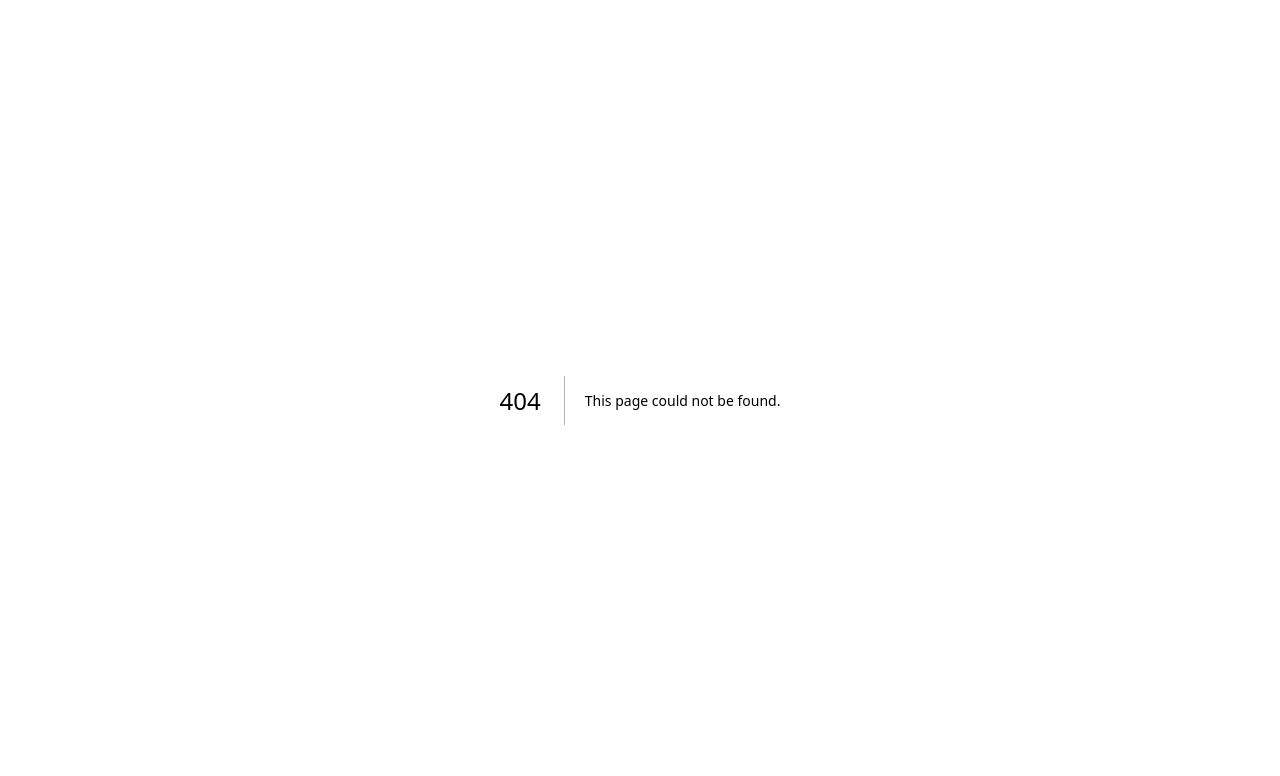
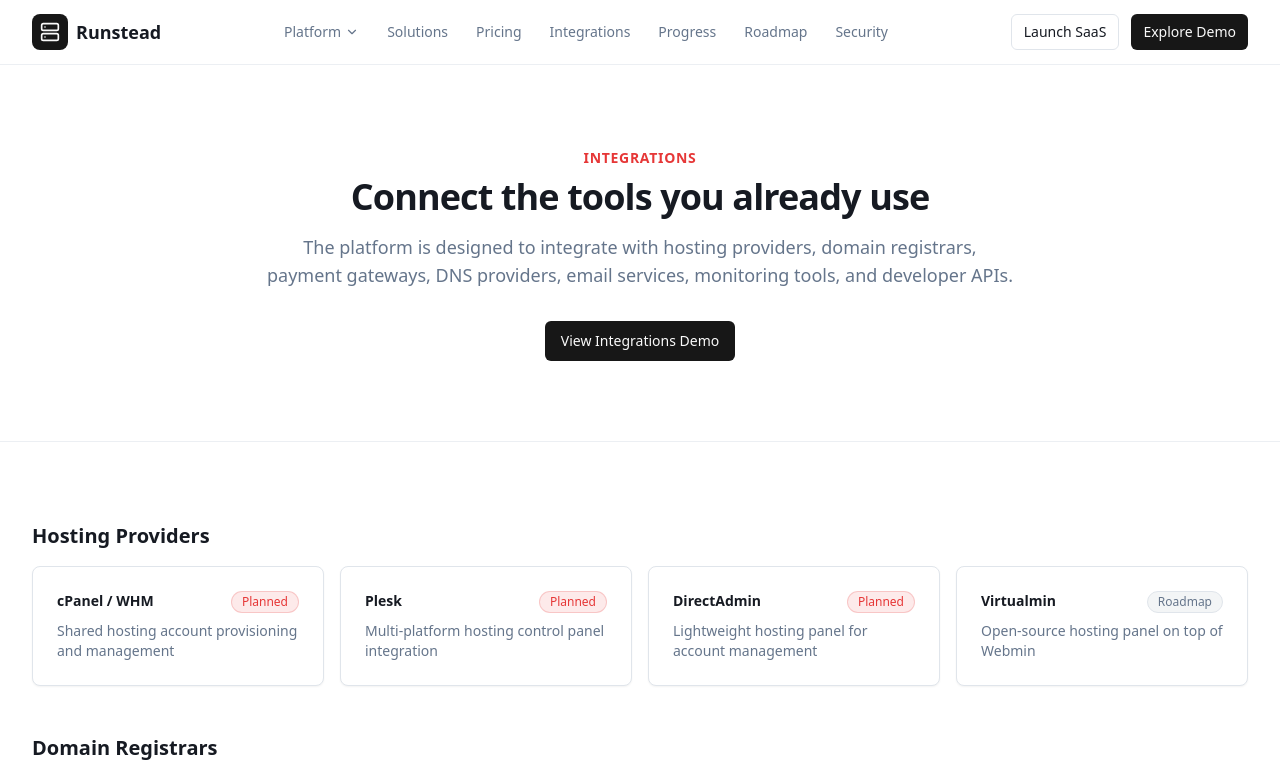
Before and after one commit to eshanized/Runstead, a Next.js app: page /integrations in a window 1280 px wide. Before the commit this address had no page. Shown: the top 776 px of the page. Built offline with nearby package versions, Linux system fonts and the light colour scheme.

Commit message:
feat(integrations): add integrations page component

```diff
--- /dev/null
+++ b/app/integrations/page.tsx
@@ -0,0 +1,68 @@
+import Link from 'next/link';
+import { ArrowRight } from 'lucide-react';
+import { MarketingLayout } from '@/components/marketing/marketing-layout';
+import { SectionHeading } from '@/components/marketing/section-heading';
+import { StatusBadge } from '@/components/shared/status-badge';
+import { Button } from '@/components/ui/button';
+import { Card, CardContent } from '@/components/ui/card';
+import { Alert, AlertDescription, AlertTitle } from '@/components/ui/alert';
+import { integrationCategories } from '@/lib/config/features';
+
+export default function IntegrationsPage() {
+  return (
+    <MarketingLayout>
+      <section className="border-b border-border/60 py-20">
+        <div className="mx-auto max-w-7xl px-4 sm:px-6 lg:px-8">
+          <SectionHeading
+            eyebrow="Integrations"
+            title="Connect the tools you already use"
+            description="The platform is designed to integrate with hosting providers, domain registrars, payment gateways, DNS providers, email services, monitoring tools, and developer APIs."
+          />
+          <div className="mt-8 flex gap-3 justify-center">
+            <Button asChild><Link href="/demo/integrations">View Integrations Demo</Link></Button>
+          </div>
+        </div>
+      </section>
+
+      <section className="border-b border-border/60 py-20">
+        <div className="mx-auto max-w-7xl px-4 sm:px-6 lg:px-8 space-y-12">
+          {integrationCategories.map((cat) => (
+            <div key={cat.category}>
+              <h2 className="text-xl font-semibold mb-4">{cat.category}</h2>
+              <div className="grid gap-4 sm:grid-cols-2 lg:grid-cols-4">
+                {cat.integrations.map((int) => (
+                  <Card key={int.name}>
+                    <CardContent className="pt-6">
+                      <div className="flex items-start justify-between">
+                        <h3 className="font-semibold text-sm">{int.name}</h3>
+                        <StatusBadge status={int.status} />
+                      </div>
+                      <p className="mt-2 text-sm text-muted-foreground">{int.description}</p>
+                    </CardContent>
+                  </Card>
+                ))}
+              </div>
+            </div>
+          ))}
+        </div>
+      </section>
+
+      <section className="py-20">
+        <div className="mx-auto max-w-3xl px-4 sm:px-6 lg:px-8 space-y-6">
+          <Alert>
+            <AlertTitle>Integration status notice</AlertTitle>
+            <AlertDescription>
+              Integration statuses are shown explicitly: demo, planned, available, and unavailable.
+              No integration listed here implies an approved partnership or live connection unless
+              marked as available. The demo simulates connection states for demonstration purposes
+              only. No real provider credentials are collected or stored in the demo.
+            </AlertDescription>
+          </Alert>
+          <div className="text-center">
+            <Button asChild size="lg"><Link href="/demo/integrations">Explore the integrations demo <ArrowRight className="ml-2 h-4 w-4" /></Link></Button>
+          </div>
+        </div>
+      </section>
+    </MarketingLayout>
+  );
+}
```
